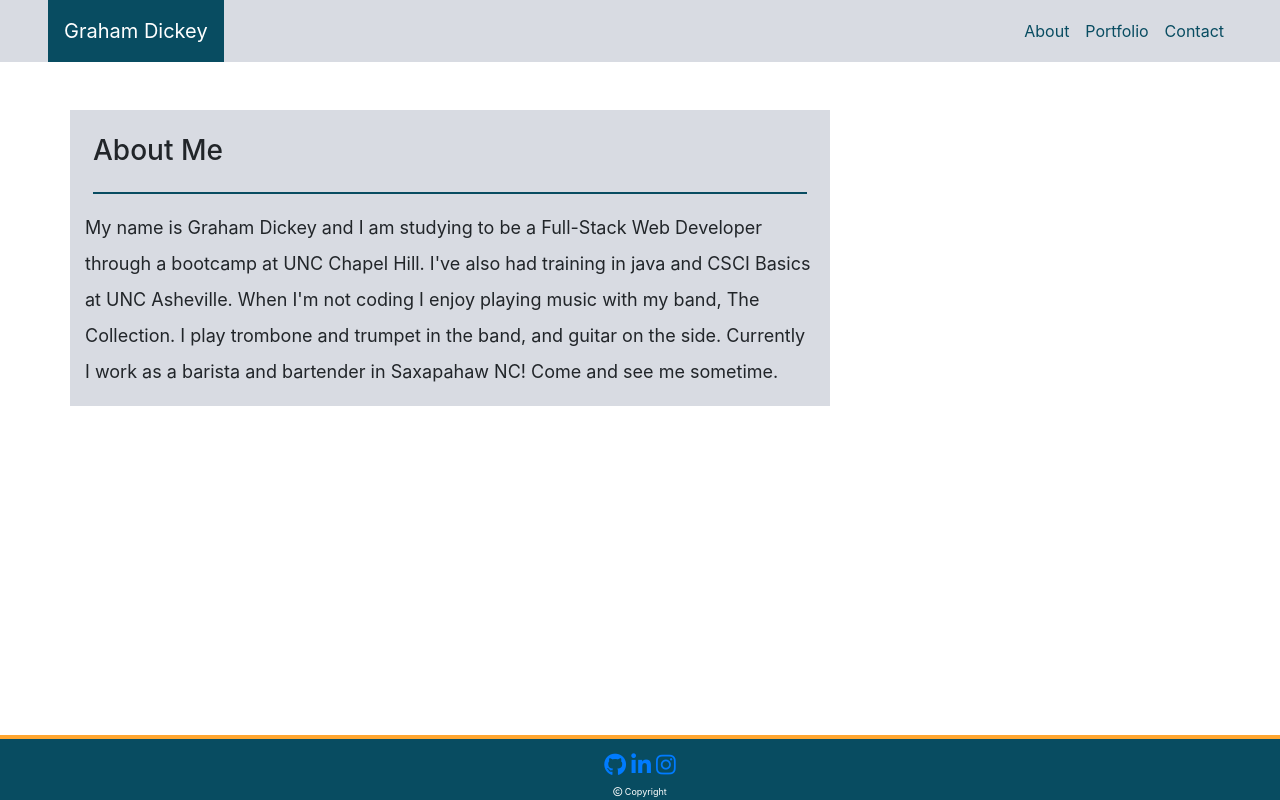
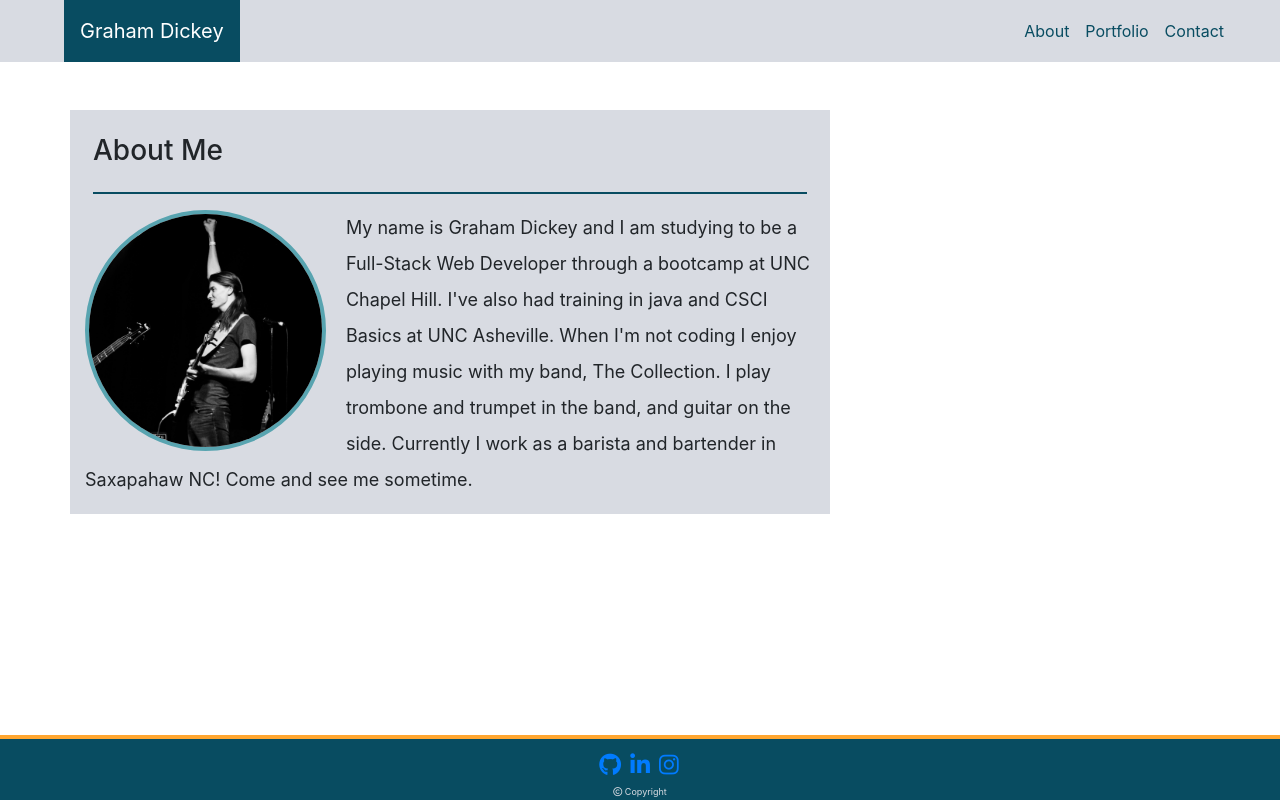
Before and after one commit to gdickey273/gdickey273.github.io.original, a plain HTML site: page index.html in a window 1280 px wide. Drawn offline with nearby package versions, Linux system fonts and the light colour scheme.

Commit message:
fixed spacing on navbar-name

```diff
--- a/assets/css/style.css
+++ b/assets/css/style.css
@@ -14,6 +14,7 @@ p{
 
 .navbar-name{
   color: #fff !important;
+  margin-left: 5vw;
 }
 
 .navbar{
@@ -84,27 +85,13 @@ hr.solid{
   background-color: #084C61;
   border-top: 4px solid #FFA630;
   text-align: center;
-}
-
-.footer p{
-  margin-bottom: 0;
-}
-
-/*
-.footer section{
-  margin-left: auto;
-  margin-right: auto;
-  width: 150px;
-  color: #fff !important;
-  font-size: small;
   letter-spacing: 2px;
 }
-*/
 
 .copyright p{
   letter-spacing: normal;
   font-size: xx-small !important;
-  color: #fff;
+  color: #d8dbe2;
 
 }
 
--- a/index.html
+++ b/index.html
@@ -16,7 +16,7 @@
 <body>
 
   <nav class="navbar navbar-expand-lg navbar-light bg-light p-0">
-    <a class="navbar-name navbar-brand p-3 ml-5" href="#">Graham Dickey</a>
+    <a class="navbar-name navbar-brand p-3" href="#">Graham Dickey</a>
     <button class="navbar-toggler" type="button" data-toggle="collapse" data-target="#navbarNavAltMarkup" aria-controls="navbarNavAltMarkup" aria-expanded="false" aria-label="Toggle navigation">
       <span class="navbar-toggler-icon"></span>
     </button>
@@ -54,7 +54,7 @@
 
         <section class = "row">
           <div class= "col-md-12">
-            <src="assets/images/pourhouse-me.JPG" alt="Graham Dickey">
+            <img src="assets/images/pourhouse-me.JPG" alt="Graham Dickey">
             <p>My name is Graham Dickey and I am studying to be a Full-Stack Web Developer through a bootcamp at UNC Chapel Hill. I've also had training in java and CSCI Basics at UNC Asheville. When I'm not coding I enjoy playing music with my band, The Collection. I play trombone and trumpet in the band, and guitar on the side. Currently I work as a barista and bartender in Saxapahaw NC! Come and see me sometime.</p>
           </div>
         </section>
```
Also changed, not shown: contact.html (+1 -1 lines), portfolio.html (+1 -1 lines).
